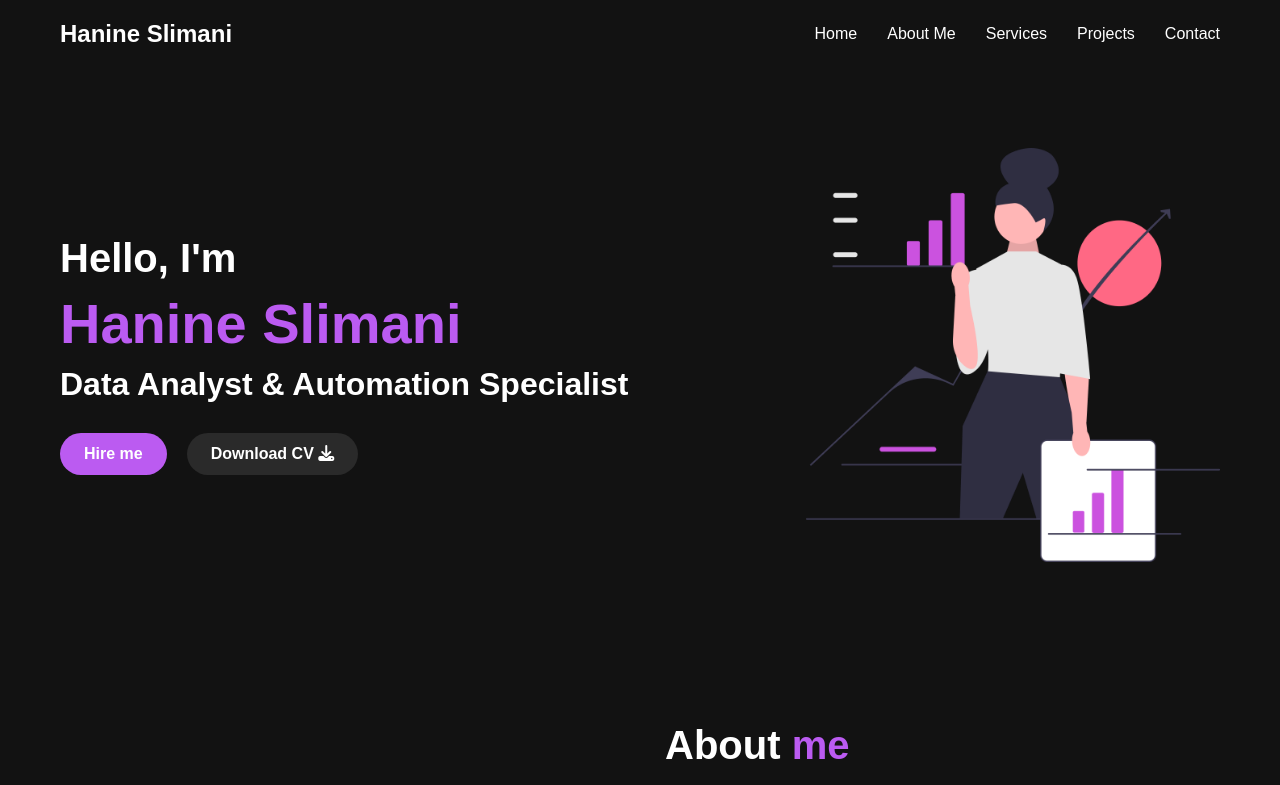
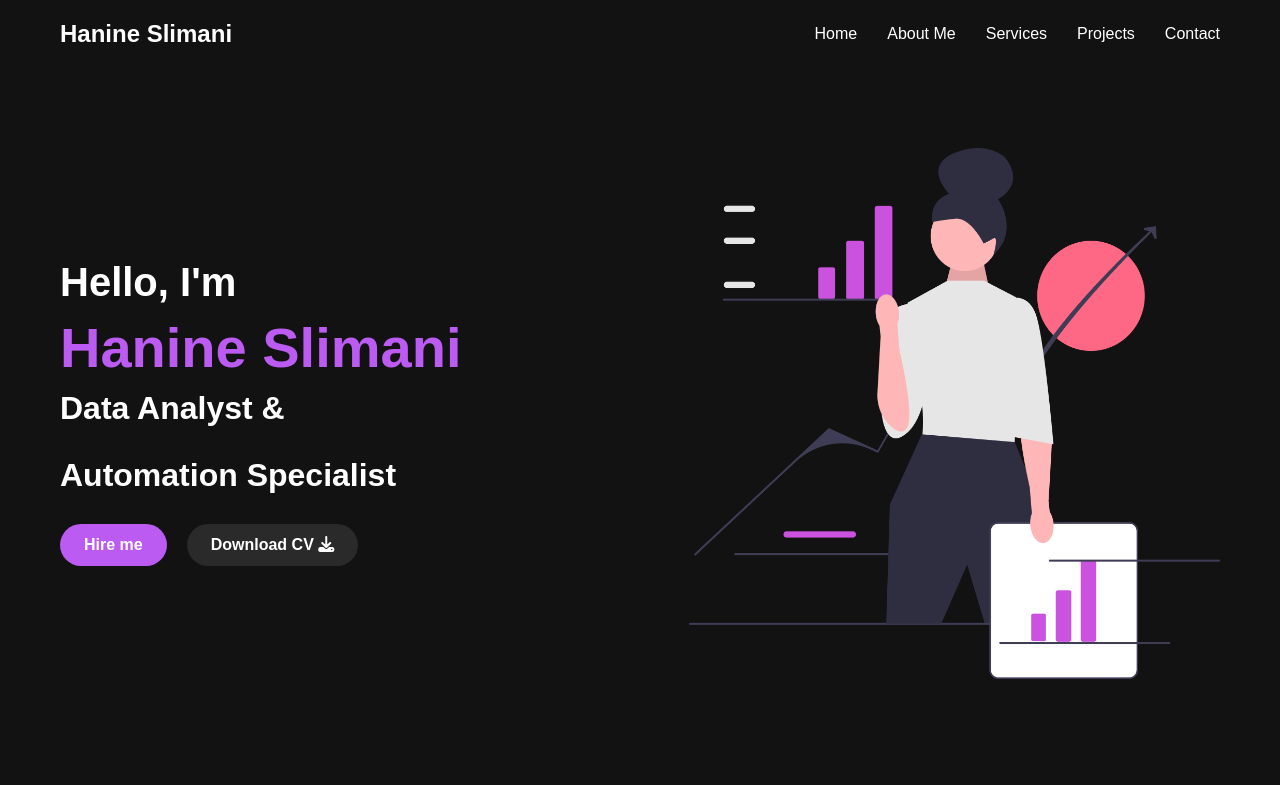
Before and after one commit to HanineSlimani/HanineSlimani.github.io, a plain HTML site: page index.html in a window 1280 px wide. Shown: the top 785 px of the page. Drawn offline with nearby package versions, Linux system fonts and the light colour scheme.

Commit message:
Update index.html

```diff
--- a/index.html
+++ b/index.html
@@ -26,7 +26,8 @@
         <section id="home" class="hero">
             <div class="hero-content">
                 <h1>Hello, I'm <span>Hanine Slimani</span></h1>
-                <h2>Data Analyst & Automation Specialist</h2>
+                <h2>Data Analyst &</h2>
+                <h2>Automation Specialist</h2>
                 <div class="btn-group">
                     <a href="#contact" class="btn btn-primary">Hire me</a>
                     <a href="HANINE SLIMANI - Data Analyst .pdf" class="btn btn-secondary">Download CV <i class="fas fa-download"></i></a>
```
